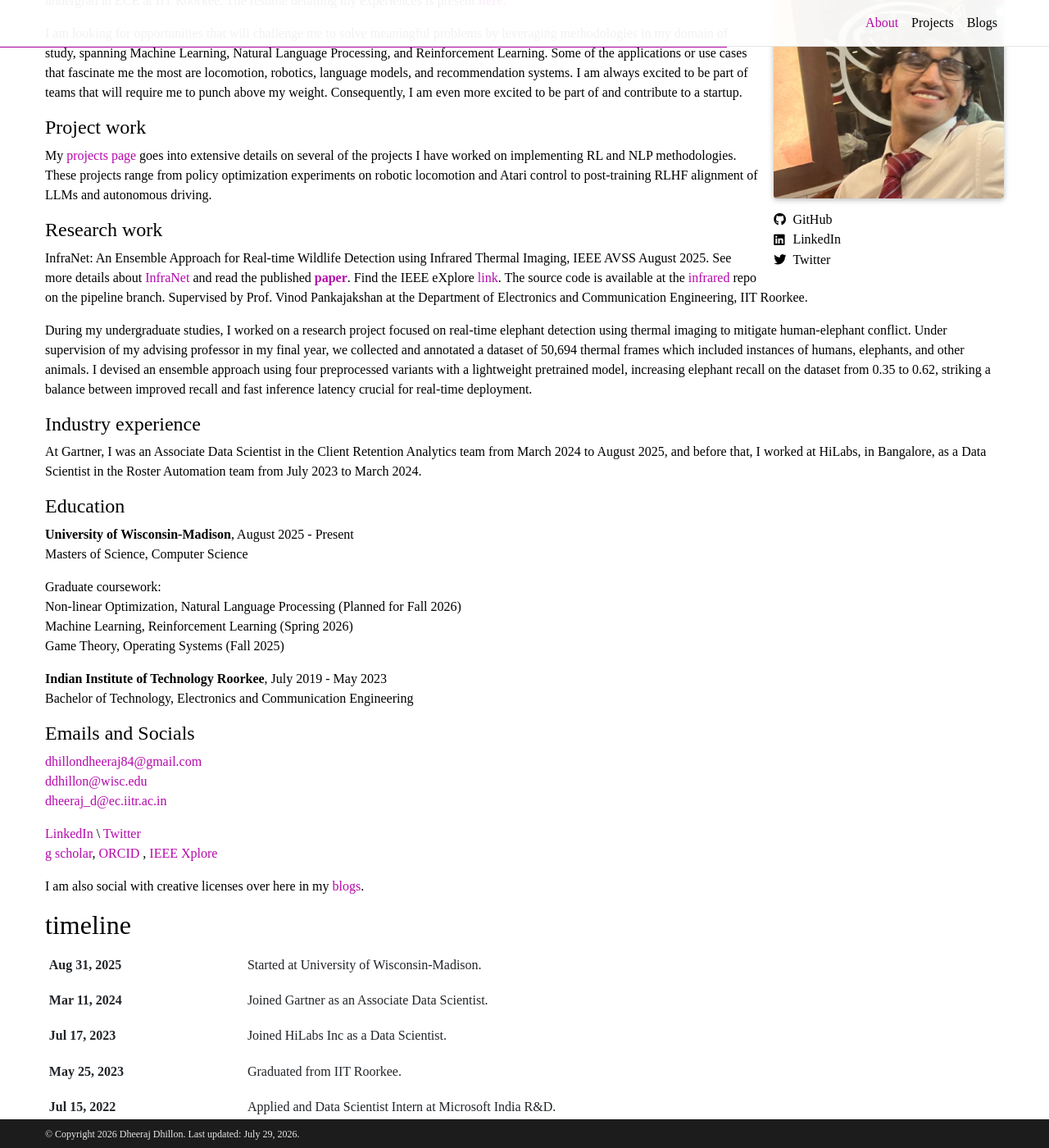
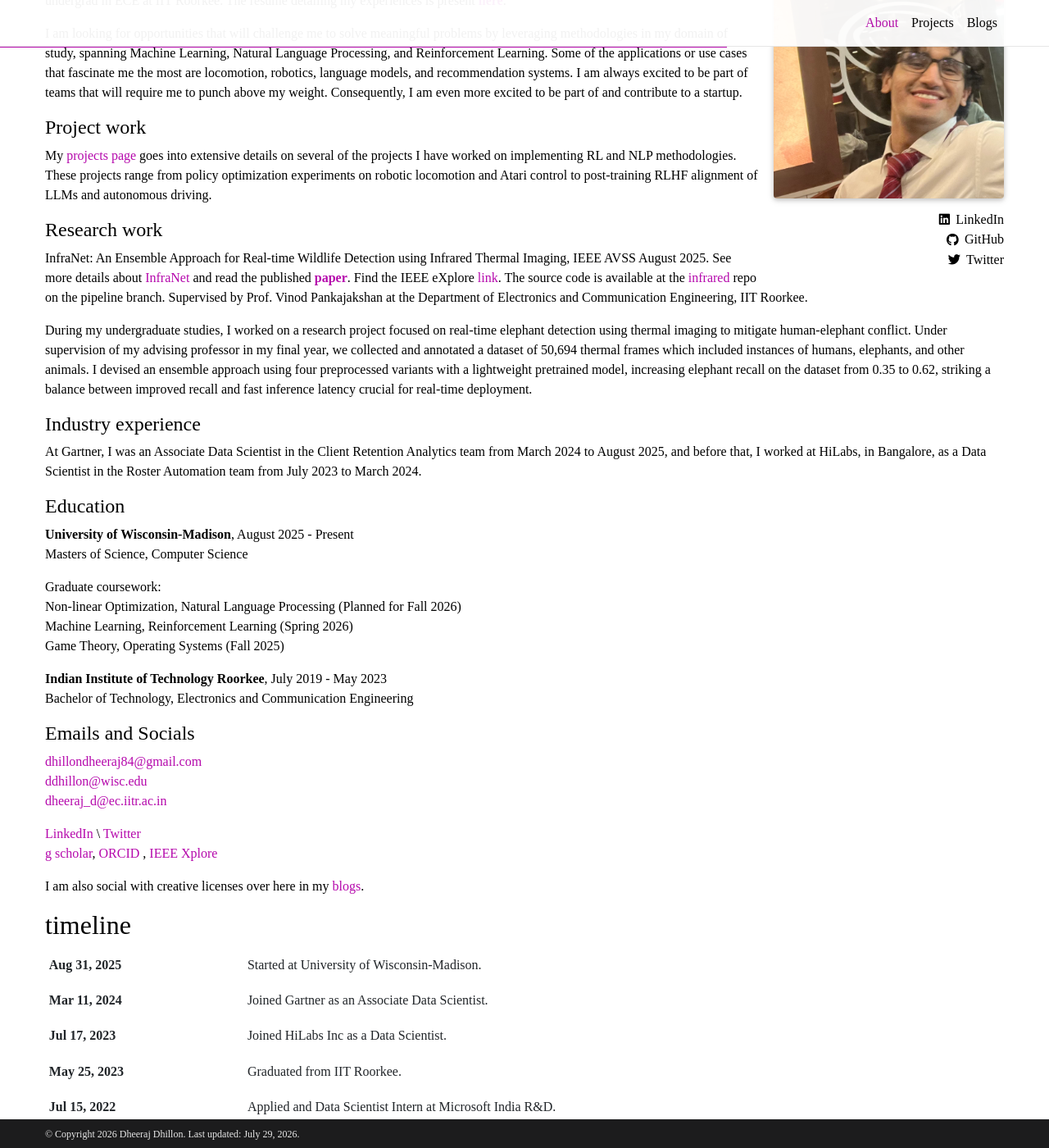
Before and after one commit to djdhillxn/djdhillxn.github.io, a Jekyll site: the page built from _pages/about.md, in a window 1280 px wide and 1400 px high, scrolled down 228 px. Shown: the whole window at 82% size. Built offline with Jekyll 4.4.1, drawn with Linux system fonts in a browser that asks for light colours; comment, search, counter and statistics services are not loaded; a style sheet for code colours, icons or effects is not loaded.

Commit message:
the social media profile links aligned to the right

```diff
--- a/_layouts/about.html
+++ b/_layouts/about.html
@@ -31,16 +31,16 @@
               cache_bust=true -%}
             {% endif -%}
             <nav class="about-profile-social" aria-label="Profile social links">
+              {%- if site.linkedin_username -%}
+                <a href="https://www.linkedin.com/in/{{ site.linkedin_username }}" target="_blank" rel="noopener" title="LinkedIn">
+                  <i class="fab fa-linkedin" aria-hidden="true"></i>
+                  <span>LinkedIn</span>
+                </a>
+              {%- endif -%}
               {%- if site.github_username -%}
                 <a href="https://github.com/{{ site.github_username }}" target="_blank" rel="noopener" title="GitHub">
                   <i class="fab fa-github" aria-hidden="true"></i>
                   <span>GitHub</span>
-                </a>
-              {%- endif -%}
-              {%- if site.linkedin_username -%}
-                <a href="https://www.linkedin.com/in/{{ site.linkedin_username }}" target="_blank" rel="noopener" title="LinkedIn">
-                  <i class="fab fa-linkedin" aria-hidden="true"></i>
-                  <span>LinkedIn</span>
                 </a>
               {%- endif -%}
               {%- if site.twitter_username -%}
--- a/_sass/_base.scss
+++ b/_sass/_base.scss
@@ -220,10 +220,12 @@
 }
 
 .about-profile-social {
+  align-items: flex-end;
   display: flex;
   flex-direction: column;
   gap: 0.28rem;
   margin-top: 0.75rem;
+  text-align: right;
 
   a {
     align-items: center;
```
